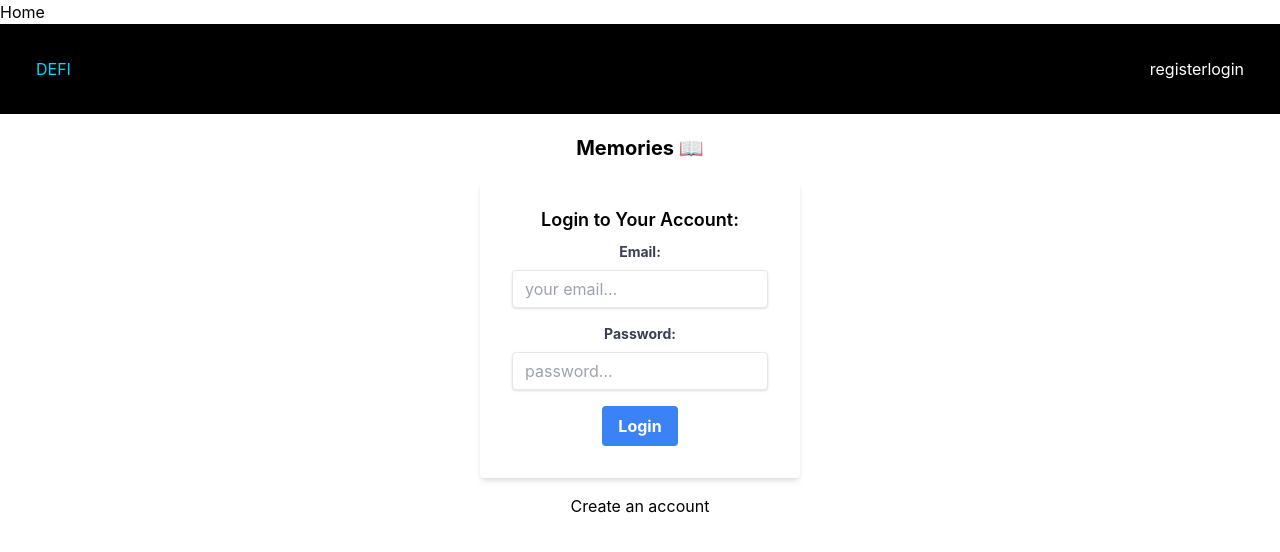
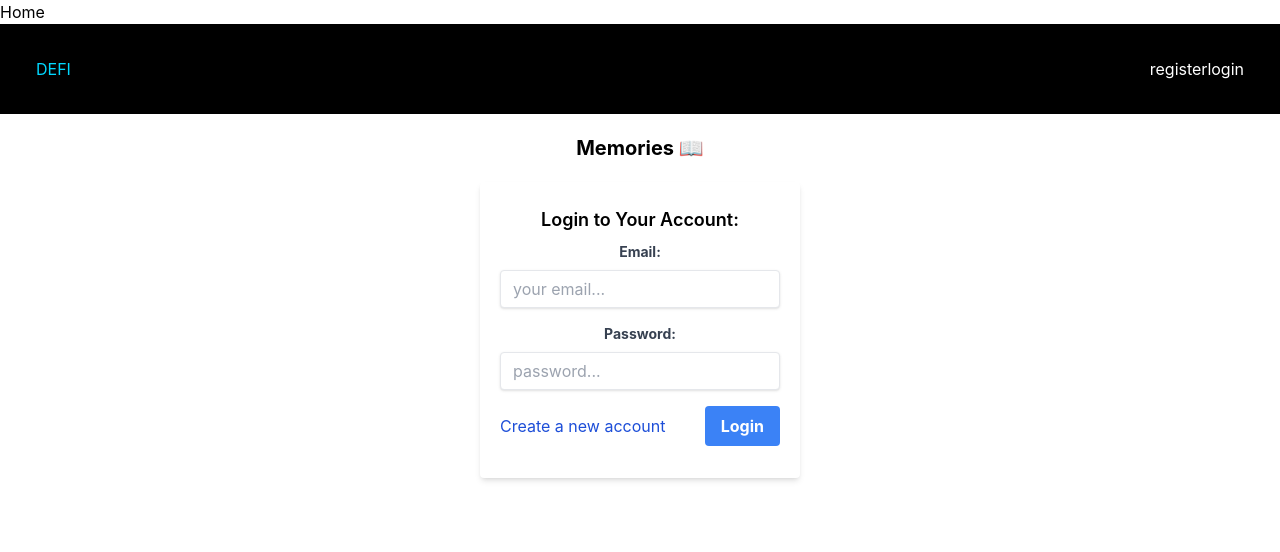
Before and after one commit to JamesOnwordi/memories_client, a React (Create React App) app: page / in a window 1280 px wide. Shown: the top 552 px of the page. Built offline with nearby package versions, Linux system fonts and the light colour scheme.

Commit message:
ffinishes basic styling of login/sign up forms

```diff
--- a/src/components/pages/Login.jsx
+++ b/src/components/pages/Login.jsx
@@ -3,7 +3,7 @@ import axios from 'axios'
 import jwt_decode from 'jwt-decode'
 import { Navigate } from 'react-router-dom'
 
-export default function Login({ currentUser, setCurrentUser }) {
+export default function Login({ currentUser, setCurrentUser, setDisplayLogin }) {
 	// state for the controlled form
 	const [email, setEmail] = useState('')
 	const [password, setPassword] = useState('')
@@ -46,7 +46,7 @@ export default function Login({ currentUser, setCurrentUser }) {
 	}
 
 	return (
-		<div className='w-full max-w-xs mx-auto bg-white shadow-md rounded px-8 pt-6 pb-8 mb-4'>
+		<div className='w-full max-w-xs mx-auto bg-white shadow-md rounded px-5 pt-6 pb-8 mb-4'>
 			<h2 className='text-lg font-semibold mb-2'>Login to Your Account:</h2>
 
 			<p>{msg}</p>
@@ -88,12 +88,21 @@ export default function Login({ currentUser, setCurrentUser }) {
 					/>
 				</div>
 
+				<div className='flex justify-between'>
+					<button
+						className='text-blue-700 hover:underline'
+						onClick={() => setDisplayLogin(false)}
+					>
+						Create a new account
+					</button>
+
 					<button
 						className='bg-blue-500 hover:bg-blue-700 text-white font-bold py-2 px-4 rounded focus:outline-none focus:shadow-outline'
 						type="submit"
 					>
 						Login
 					</button>
+				</div>
 			</form>
 		</div>
 	)
--- a/src/components/pages/Register.jsx
+++ b/src/components/pages/Register.jsx
@@ -3,7 +3,7 @@ import axios from 'axios'
 import jwt_decode from 'jwt-decode'
 import { Navigate } from 'react-router-dom'
 
-export default function Register({ currentUser, setCurrentUser }) {
+export default function Register({ currentUser, setCurrentUser, setDisplayLogin }) {
 	// state for the controlled form
 	const [name, setName] = useState('')
 	const [email, setEmail] = useState('')
@@ -54,7 +54,7 @@ export default function Register({ currentUser, setCurrentUser }) {
 			<p>{msg}</p>
 
 			<form
-				className='bg-white shadow-md rounded px-8 pt-6 pb-8 mb-4'
+				className='bg-white shadow-md rounded px-5 pt-6 pb-8 mb-4'
 				onSubmit={handleSubmit}
 			>
 				<div className='mb-4'>
@@ -114,12 +114,21 @@ export default function Register({ currentUser, setCurrentUser }) {
 					/>
 				</div>
 
+				<div className='flex justify-between'>
 					<button
 						className='bg-blue-500 hover:bg-blue-700 text-white font-bold py-2 px-4 rounded focus:outline-none focus:shadow-outline'
 						type="submit"
 					>
 						Register
 					</button>
+
+					<button
+						className='text-blue-700 hover:underline'
+						onClick={() => setDisplayLogin(true)}
+					>
+						Login to existing account
+					</button>
+				</div>
 			</form>
 		</div>
 	)
--- a/src/components/pages/Welcome.jsx
+++ b/src/components/pages/Welcome.jsx
@@ -10,8 +10,8 @@ export default function Welcome({ currentUser, setCurrentUser }) {
 			<Login
 				currentUser={currentUser}
 				setCurrentUser={setCurrentUser}
+				setDisplayLogin={setDisplayLogin}
 			/>
-			<button onClick={() => setDisplayLogin(false)}>Create an account</button>
 		</>
 	)
 
@@ -20,8 +20,8 @@ export default function Welcome({ currentUser, setCurrentUser }) {
 			<Register
 				currentUser={currentUser}
 				setCurrentUser={setCurrentUser}
+				setDisplayLogin={setDisplayLogin}
 			/>
-			<button onClick={() => setDisplayLogin(true)}>Login to your account</button>
 		</>
 	)
 
@@ -33,7 +33,7 @@ export default function Welcome({ currentUser, setCurrentUser }) {
 
 	const yesUser =(
 		<>
-			<p>Welcome to our app</p>
+			<p className='text-center text-lg'>Welcome to our app</p>
 		</>
 	)
 
```
Lines whose indentation alone changed are shown as unchanged.
